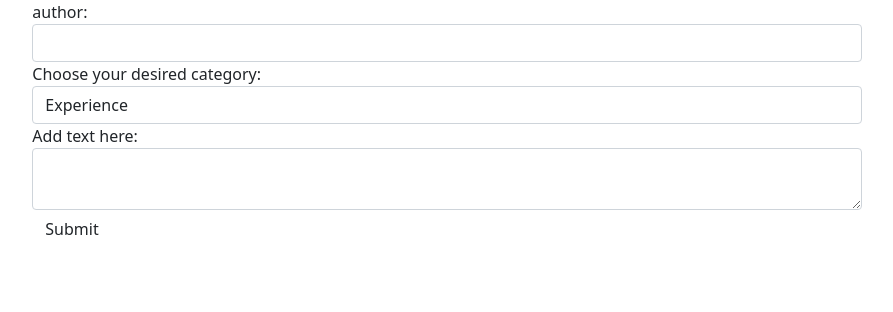
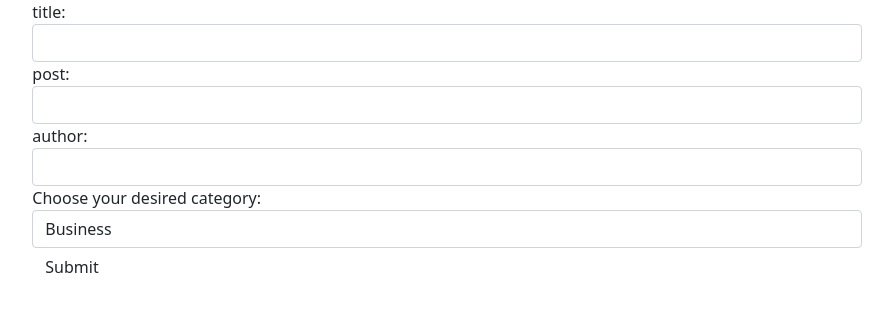
Before and after one commit to TERESIA012/App_Pitch, a Flask app: page /new_post in a window 1280 px wide. Shown: the part 56-368 px from the top of the page, without its empty margins (193-1086 px from the left). Run offline with Flask 2, Linux system fonts and the light colour scheme; the visitor is signed in with stand-in values (Sample User, id 1); data comes from the database, SQL or seed files in the repository; some libraries are stand-ins or nearby versions.

Commit message:
modify pitch

```diff
--- a/app/email.py
+++ b/app/email.py
@@ -5,7 +5,7 @@ from . import mail
 
 
 def email_message(subject, template, to, **kwargs):
-    sender_email = 'brianmuchera4@gmail.com'
+    sender_email = 'kingoriteresia@gmail.com'
     email = Message(subject, sender=sender_email, recipients=[to])
     email.body = render_template(template + ".txt", **kwargs)
     email.html = render_template(template + ".html", **kwargs)
--- a/app/main/forms.py
+++ b/app/main/forms.py
@@ -8,9 +8,11 @@ class UpdateProfile(FlaskForm):
     submit = SubmitField('Submit')
 
 class PostForm(FlaskForm):
+  title = StringField(' title:',validators=[Required()])
+  post = StringField(' post:',validators=[Required()])
   author = StringField(' author:',validators=[Required()])
-  category = SelectField("Choose your desired category:",choices=[('Experience','Experience'),('Technology','Technology'),('Education','Education'),('Humour','Humour'),('Intelligence','Intelligence')])
-  pitch = TextAreaField('Add text here:',validators=[Required()])
+  category = SelectField("Choose your desired category:",choices=[('Business','Business'),('Fashion','Fashion'),('Education','Education'),('Humour','Humour'),('Sports','Sports')])
+#   pitch = TextAreaField('Add text here:',validators=[Required()])
   submit = SubmitField('Submit')
 
 
--- a/app/main/views.py
+++ b/app/main/views.py
@@ -1,4 +1,5 @@
 from flask import render_template, request, redirect, url_for, abort
+from flask.helpers import flash
 from . import main
 from .forms import UpdateProfile
 from ..models import User
@@ -12,7 +13,7 @@ from ..models import Post, Comment, User, Upvote, Downvote
 
 @main.route('/')
 def index():
-    posts = Post.query.all()
+    posts = Post.query.order_by(Post.added_date.desc()).all()
     fashion= Post.query.filter_by(category='fashion').all()
     sports = Post.query.filter_by(category='sports').all()
     business = Post.query.filter_by(category='Business').all()
@@ -103,10 +104,15 @@ def new_post():
         post = form.post.data
         category = form.category.data
         user_id = current_user._get_current_object().id
-        post_obj = Post(post=post, title=title, category=category, user_id=user_id)
-        post_obj.save()
-        return redirect(url_for('main.index'))
-    return render_template('pitch.html', form=form)
+        # post_obj = Post(post=post, title=title, category=category, user_id=user_id)
+        new_post=Post(title=title,post=post,category=category)
+        new_post.save()
+        db.session.add(new_post)
+        db.session.commit()
+        # post_obj.save()
+        flash('Your pitch has been created successfully!')
+        return redirect(url_for('main.index',uname=current_user.username))
+    return render_template('new_pitch.html', form=form ,title='Pitch Perfect')
 
 
 @main.route('/comment/<int:post_id>', methods=['GET', 'POST'])
--- a/app/templates/comment.html
+++ /dev/null
@@ -1 +0,0 @@
-x
--- a/app/templates/navbar.html
+++ b/app/templates/navbar.html
@@ -9,7 +9,7 @@
         </ul>
         <ul class="navbar-nav">
           <li class="nav-item">
-            <a class="nav-link active text-white" aria-current="page" href="#">Home</a>
+            <a class="nav-link active text-white" aria-current="page" href="/">Home</a>
           </li>
           <li class="nav-item">
             <a class="nav-link text-white" href="{{url_for('auth.login')}}">Login</a>
@@ -22,7 +22,7 @@
             </a>
             <ul class="dropdown-menu" aria-labelledby="navbarDropdown">
               <li><a class="dropdown-item" href="{{url_for('main.profile',uname=current_user.username)}}">Profile</a></li>
-              <li><a class="dropdown-item" href="{{url_for('main.index')}}">Pitch</a></li>
+              <li><a class="dropdown-item" href="{{url_for('main.new_post')}}">Pitch</a></li>
               <li><a class="dropdown-item" href="{{url_for('auth.logout')}}">Logout</a></li>
               <li><hr class="dropdown-divider"></li>
             </ul>
--- /dev/null
+++ b/app/templates/new_pitch.html
@@ -0,0 +1,35 @@
+{% extends 'base.html' %}
+{% import 'bootstrap/wtf.html' as wtf %}
+{% block content %}
+<div class="container-fluid">
+
+
+    <div class="row">
+
+
+        {% with messages = get_flashed_messages(with_categories=true) %}
+        {% if messages %}
+        {% for category, message in messages %}
+        <div class="alert alert-{{ category }} d-flex align-items-center" role="alert">
+            <svg class="bi flex-shrink-0 me-2" width="24" height="24" role="img"
+                aria-label="{{ category }}:">
+                <use xlink:href="#exclamation-triangle-fill" />
+            </svg>
+            <div>
+                {{ message }}
+            </div>
+        </div>
+        {% endfor %}
+        {% endif %}
+        {% endwith %}
+        <div class="col-md-2"></div>
+        <div class="col-md-8">
+            <div id="pitch-app">
+            </div>
+            {{wtf.quick_form(form)}}
+        </div>
+        <div class="col-md-2"></div>
+    </div>
+</div>
+
+{% endblock %}
--- a/app/templates/pitch.html
+++ /dev/null
@@ -1,30 +0,0 @@
-{% extends 'base.html' %}
-{% import 'bootstrap/wtf.html' as wtf %}
-
-
-{% block styles%}
-{{ super() }}
-<link rel="stylesheet" href="{{url_for('static',filename='css/bootstrap.min.css')}}"/>
-<link rel="stylesheet" href="{{url_for('static',filename='css/index.css')}}"/>
-
-{% endblock %}
-
-{% block scripts%}
-{{ super() }}
-<script src="{{url_for('static',filename='js/bootstrap.min.js')}}"></script>
-{% endblock %}
-
-{% block content %}
-  <div class="container-fluid">
-    <div class="row">
-      <div class="col-md-2"></div>
-      <div class="col-md-8">
-          <div id="pitch-title">
-          </div>
-            {{wtf.quick_form(form)}}
-      </div>
-      <div class="col-md-2"></div>
-    </div>
-  </div>
-
-{% endblock %}
--- a/migrations/versions/010237382905_.py
+++ b/migrations/versions/0fe5d3b12912_.py
@@ -1,8 +1,8 @@
 """empty message
 
-Revision ID: 010237382905
+Revision ID: 0fe5d3b12912
 Revises:
-Create Date: 2021-09-19 15:26:07.142893
+Create Date: 2021-09-19 22:12:55.256189
 
 """
 from alembic import op
@@ -10,7 +10,7 @@ import sqlalchemy as sa
 
 
 # revision identifiers, used by Alembic.
-revision = '010237382905'
+revision = '0fe5d3b12912'
 down_revision = None
 branch_labels = None
 depends_on = None
```
Also changed, not shown: app/templates/index.html (+11 -1 lines), app/templates/macros.html (+12 -9 lines), app/static/photos/bitmoji1_7.jpg (added).
